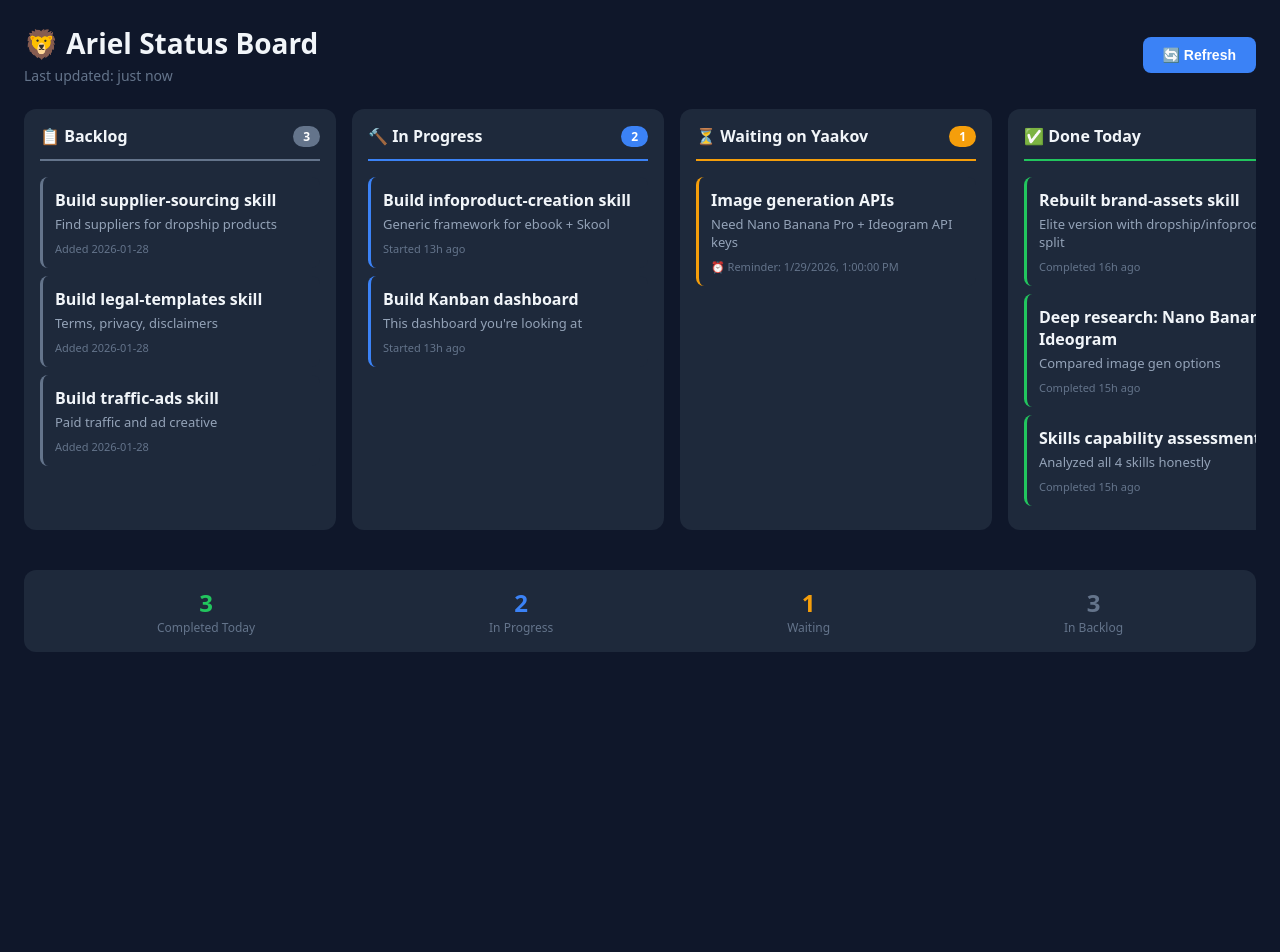
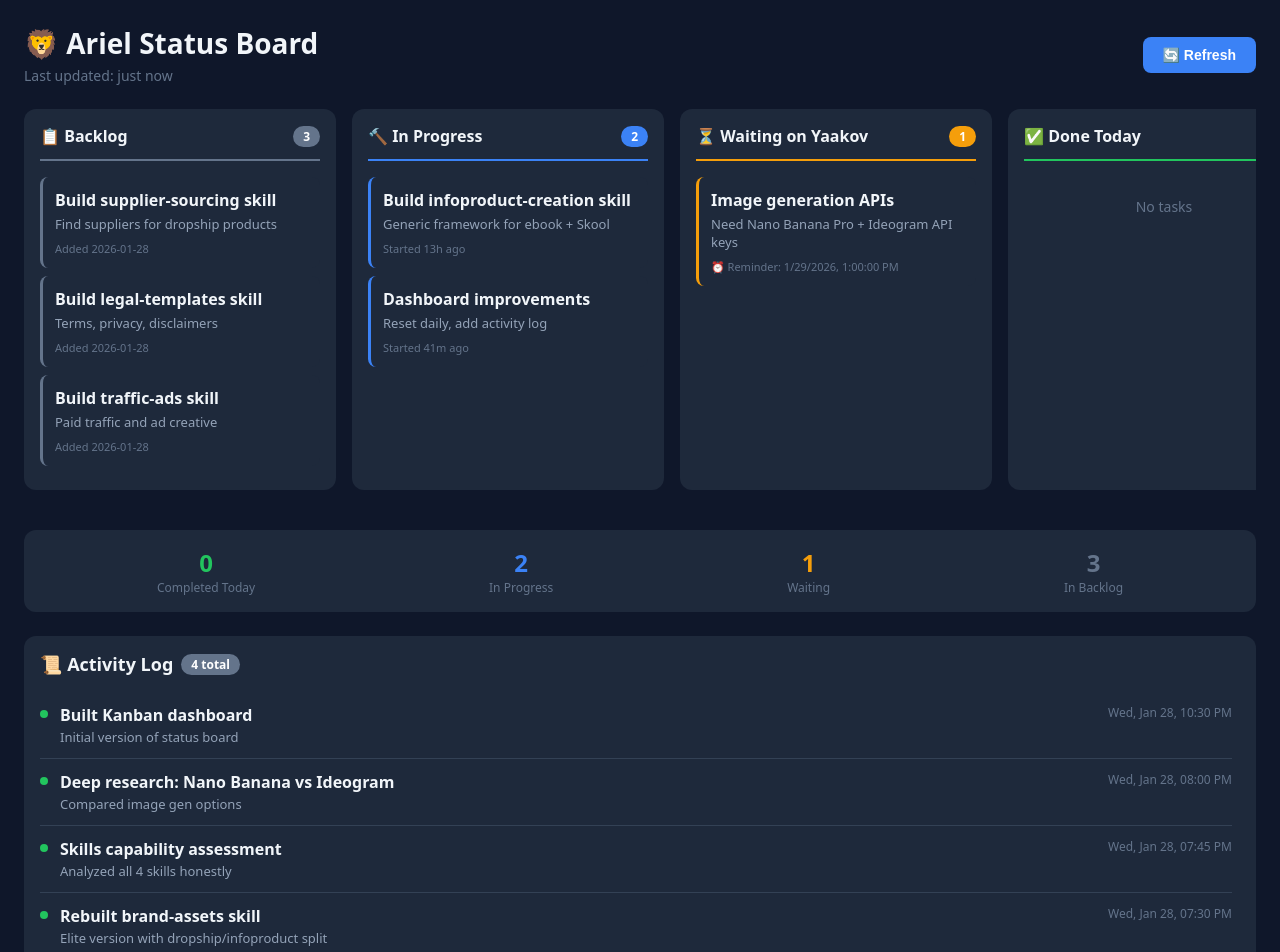
Before and after one commit to YS-projectcalc/ariel-dashboard, a Next.js app: page / in a window 1280 px wide. Shown: the top 952 px of the page. Before the commit the page ends 848 px from the top, so only its background shows below. Built offline with nearby package versions, Linux system fonts and the light colour scheme.

Commit message:
Fix: Done Today resets daily + add scrollable Activity Log

```diff
--- a/app/page.js
+++ b/app/page.js
@@ -1,6 +1,14 @@
 'use client';
 
 import { useState, useEffect } from 'react';
+
+// Helper to check if a date is today
+function isToday(dateString) {
+  if (!dateString) return false;
+  const date = new Date(dateString);
+  const today = new Date();
+  return date.toDateString() === today.toDateString();
+}
 
 // Initial data - this will be replaced with fetch from status.json
 const initialData = {
@@ -20,7 +28,7 @@ const initialData = {
       color: "#3b82f6",
       tasks: [
         { id: "p1", title: "Build infoproduct-creation skill", description: "Generic framework for ebook + Skool", started: "2026-01-28T22:15:00Z" },
-        { id: "p2", title: "Build Kanban dashboard", description: "This dashboard you're looking at", started: "2026-01-28T22:20:00Z" },
+        { id: "p2", title: "Dashboard improvements", description: "Reset daily, add activity log", started: "2026-01-29T11:00:00Z" },
       ]
     },
     waiting: {
@@ -33,13 +41,16 @@ const initialData = {
     done: {
       title: "✅ Done Today",
       color: "#22c55e",
-      tasks: [
-        { id: "d1", title: "Rebuilt brand-assets skill", description: "Elite version with dropship/infoproduct split", completed: "2026-01-28T19:30:00Z" },
-        { id: "d2", title: "Deep research: Nano Banana vs Ideogram", description: "Compared image gen options", completed: "2026-01-28T20:00:00Z" },
-        { id: "d3", title: "Skills capability assessment", description: "Analyzed all 4 skills honestly", completed: "2026-01-28T19:45:00Z" },
-      ]
+      tasks: []  // Will be populated by filtering activityLog for today
     }
-  }
+  },
+  // Running log of ALL completed tasks
+  activityLog: [
+    { id: "d1", title: "Rebuilt brand-assets skill", description: "Elite version with dropship/infoproduct split", completed: "2026-01-28T19:30:00Z" },
+    { id: "d2", title: "Deep research: Nano Banana vs Ideogram", description: "Compared image gen options", completed: "2026-01-28T20:00:00Z" },
+    { id: "d3", title: "Skills capability assessment", description: "Analyzed all 4 skills honestly", completed: "2026-01-28T19:45:00Z" },
+    { id: "d4", title: "Built Kanban dashboard", description: "Initial version of status board", completed: "2026-01-28T22:30:00Z" },
+  ]
 };
 
 function timeAgo(dateString) {
@@ -49,11 +60,24 @@ function timeAgo(dateString) {
   const diffMs = now - date;
   const diffMins = Math.floor(diffMs / 60000);
   const diffHours = Math.floor(diffMs / 3600000);
+  const diffDays = Math.floor(diffMs / 86400000);
 
   if (diffMins < 1) return 'just now';
   if (diffMins < 60) return `${diffMins}m ago`;
   if (diffHours < 24) return `${diffHours}h ago`;
+  if (diffDays < 7) return `${diffDays}d ago`;
   return date.toLocaleDateString();
+}
+
+function formatDate(dateString) {
+  const date = new Date(dateString);
+  return date.toLocaleDateString('en-US', {
+    weekday: 'short',
+    month: 'short',
+    day: 'numeric',
+    hour: '2-digit',
+    minute: '2-digit'
+  });
 }
 
 function TaskCard({ task, color }) {
@@ -119,9 +143,99 @@ function Column({ title, color, tasks }) {
   );
 }
 
+function ActivityLog({ activities }) {
+  // Sort by completed date, newest first
+  const sorted = [...activities].sort((a, b) =>
+    new Date(b.completed) - new Date(a.completed)
+  );
+
+  return (
+    <div style={{
+      backgroundColor: '#1e293b',
+      borderRadius: '12px',
+      padding: '16px',
+      marginTop: '24px',
+    }}>
+      <h2 style={{
+        margin: '0 0 16px 0',
+        fontSize: '18px',
+        display: 'flex',
+        alignItems: 'center',
+        gap: '8px'
+      }}>
+        📜 Activity Log
+        <span style={{
+          backgroundColor: '#64748b',
+          color: 'white',
+          borderRadius: '12px',
+          padding: '2px 10px',
+          fontSize: '12px',
+          fontWeight: 600,
+        }}>{activities.length} total</span>
+      </h2>
+      <div style={{
+        maxHeight: '300px',
+        overflowY: 'auto',
+        paddingRight: '8px',
+      }}>
+        {sorted.map((task, i) => (
+          <div key={task.id} style={{
+            display: 'flex',
+            alignItems: 'flex-start',
+            gap: '12px',
+            padding: '12px 0',
+            borderBottom: i < sorted.length - 1 ? '1px solid #334155' : 'none',
+          }}>
+            <div style={{
+              backgroundColor: '#22c55e',
+              borderRadius: '50%',
+              width: '8px',
+              height: '8px',
+              marginTop: '6px',
+              flexShrink: 0,
+            }} />
+            <div style={{ flex: 1 }}>
+              <div style={{ fontWeight: 600, marginBottom: '2px' }}>{task.title}</div>
+              <div style={{ fontSize: '13px', color: '#94a3b8' }}>{task.description}</div>
+            </div>
+            <div style={{
+              fontSize: '12px',
+              color: '#64748b',
+              whiteSpace: 'nowrap',
+              flexShrink: 0,
+            }}>
+              {formatDate(task.completed)}
+            </div>
+          </div>
+        ))}
+        {activities.length === 0 && (
+          <div style={{ color: '#64748b', textAlign: 'center', padding: '20px' }}>
+            No completed tasks yet
+          </div>
+        )}
+      </div>
+    </div>
+  );
+}
+
 export default function Home() {
   const [data, setData] = useState(initialData);
   const [lastRefresh, setLastRefresh] = useState(new Date());
+
+  // Compute "Done Today" from activity log
+  const doneToday = data.activityLog.filter(task => isToday(task.completed));
+
+  // Create display data with computed "Done Today"
+  const displayData = {
+    ...data,
+    columns: {
+      ...data.columns,
+      done: {
+        ...data.columns.done,
+        tasks: doneToday
+      }
+    }
+  };
 
   const refresh = () => {
     setLastRefresh(new Date());
@@ -174,7 +288,7 @@ export default function Home() {
         overflowX: 'auto',
         paddingBottom: '16px',
       }}>
-        {Object.entries(data.columns).map(([key, column]) => (
+        {Object.entries(displayData.columns).map(([key, column]) => (
           <Column
             key={key}
             title={column.title}
@@ -196,29 +310,32 @@ export default function Home() {
       }}>
         <div>
           <div style={{ fontSize: '24px', fontWeight: 700, color: '#22c55e' }}>
-            {data.columns.done.tasks.length}
+            {doneToday.length}
           </div>
           <div style={{ fontSize: '12px', color: '#64748b' }}>Completed Today</div>
         </div>
         <div>
           <div style={{ fontSize: '24px', fontWeight: 700, color: '#3b82f6' }}>
-            {data.columns.inProgress.tasks.length}
+            {displayData.columns.inProgress.tasks.length}
           </div>
           <div style={{ fontSize: '12px', color: '#64748b' }}>In Progress</div>
         </div>
         <div>
           <div style={{ fontSize: '24px', fontWeight: 700, color: '#f59e0b' }}>
-            {data.columns.waiting.tasks.length}
+            {displayData.columns.waiting.tasks.length}
           </div>
           <div style={{ fontSize: '12px', color: '#64748b' }}>Waiting</div>
         </div>
         <div>
           <div style={{ fontSize: '24px', fontWeight: 700, color: '#64748b' }}>
-            {data.columns.backlog.tasks.length}
+            {displayData.columns.backlog.tasks.length}
           </div>
           <div style={{ fontSize: '12px', color: '#64748b' }}>In Backlog</div>
         </div>
       </div>
+
+      {/* Activity Log */}
+      <ActivityLog activities={data.activityLog} />
     </div>
   );
 }
```
